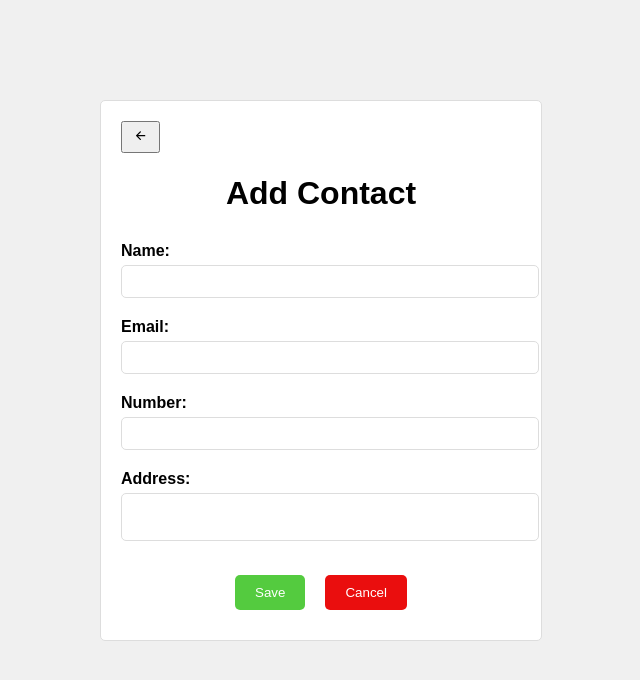
After one commit to rupakolee/missionProject, a PHP site: page /addc.html in a window 1280 px wide. The commit adds this page. Shown: the top 680 px of the page, without its empty margins (319-959 px from the left). Run offline with PHP 8.4, Linux system fonts and the light colour scheme.

Commit message:
adding few updated and new files

```diff
--- /dev/null
+++ b/addc.html
@@ -0,0 +1,106 @@
+<!DOCTYPE html>
+<html>
+<head>
+    <title>Add contact</title>
+    <style>
+        body {
+            font-family: Arial, sans-serif;
+            background-color: #f0f0f0;
+        }
+        .add-container {
+            width: 400px;
+            margin: 100px auto;
+            padding: 20px;
+            background-color: #ffffff;
+            border: 1px solid #dddddd;
+            border-radius: 5px;
+        }
+        ion-icon{
+            cursor: pointer;
+            padding: 5px;
+        }
+        h1 {
+            text-align: center;
+            margin-bottom: 30px;
+        }
+        .form-group {
+            margin-bottom: 20px;
+        }
+        .form-group label {
+            display: block;
+            font-weight: bold;
+            margin-bottom: 5px;
+        }
+        .form-group input {
+            width: 100%;
+            padding: 8px;
+            border: 1px solid #dddddd;
+            border-radius: 5px;
+        }
+        .form-group textarea {
+            width: 100%;
+            padding: 8px;
+            border: 1px solid #dddddd;
+            border-radius: 5px;
+            resize: none;
+        }
+        .button-container {
+            display: flex;
+            justify-content: center;
+            align-items: center;
+        }
+        .button {
+            margin: 10px;
+            padding: 10px 20px;
+            border: none;
+            border-radius: 5px;
+            cursor: pointer;
+            background-color: #66cc66;
+            color: #ffffff;
+        }
+        .button-save {
+            cursor: pointer;
+            background-color: #54cb3f;
+            color: #ffffff;
+        }
+        .button-cancel {
+            cursor: pointer;
+            background-color: #ea0e0e;
+            color: #ffffff;
+        }
+
+
+    </style>
+</head>
+<body>
+    <div class="add-container">
+        <button type=back><ion-icon name="arrow-back-outline"></ion-icon></button>
+        <h1>Add Contact</h1>
+        <form>
+            <div class="form-group">
+                <label for="name">Name:</label>
+                <input type="text" id="name" name="name">
+            </div>
+            <div class="form-group">
+                <label for="email">Email:</label>
+                <input type="email" id="email" name="email">
+            </div>
+            <div class="form-group">
+                <label for="number">Number:</label>
+                <input type="tel" id="number" name="number">
+            </div>
+            <div class="form-group">
+                <label for="address">Address:</label>
+                <textarea id="address" name="address"></textarea>
+            </div>
+            <div class="button-container">
+                <button class="button button-save" type="submit">Save</button>
+                <button class="button button-cancel" type="button" onclick="window.location.href='home.html'">Cancel</button>
+
+            </div>
+        </form>
+    </div>
+    <script type="module" src="https://unpkg.com/ionicons@7.1.0/dist/ionicons/ionicons.esm.js"></script>
+<script nomodule src="https://unpkg.com/ionicons@7.1.0/dist/ionicons/ionicons.js"></script>
+</body>
+</html>
--- a/login.php
+++ b/login.php
@@ -1,3 +1,9 @@
+<?php
+
+session_start();
+?>
+
+
 <!DOCTYPE html>
 <html lang="en">
     <link rel="stylesheet" href="login.css">
```
Also changed, not shown: add.php (added, +69 -0 lines), del.html (added, +58 -0 lines), home.css (+9 -0 lines), home.php (renamed from home.html, +8 -1 lines), try.html (added, +84 -0 lines).
